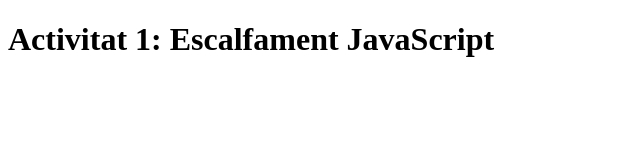
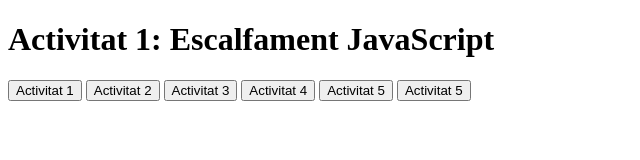
Before and after one commit to DevThalia/m14, a plain HTML site: page Act1/index.html in a window 1280 px wide. Shown: the whole page, without its empty margins (0-640 px from the left). Drawn offline with Linux system fonts and the light colour scheme.

```diff
--- a/Act1/index.html
+++ b/Act1/index.html
@@ -8,5 +8,15 @@
 </head>
 <body>
     <h1>Activitat 1: Escalfament JavaScript</h1>
+    <button onclick="compararNumeros(5,8)">Activitat 1</button>
+    <button onclick="suma1a100()">Activitat 2</button>
+    <button onclick="pedraPaper(7)">Activitat 3</button>
+    <button onclick="esParell()">Activitat 4</button>
+    <button onclick="revertirCadena('hola')">Activitat 5</button>
+    <button onclick="factorial(5)">Activitat 5</button>
+
+
+
+
 </body>
 </html>
--- a/Act1/script.js
+++ b/Act1/script.js
@@ -1,13 +1,13 @@
 function compararNumeros(a,b){
     if(a>b){
-        return a
+        console.log(a)
     }
-    return b
+    console.log(b)
 }
 
 function suma1a100(){
-    let suma
-    for(i=1; i<100; i++){
+    let suma=0
+    for(i=0; i<100; i++){
         suma=suma+i
     }
     console.log(suma)
@@ -28,18 +28,33 @@ function pedraPaper(){
     }
 }
 
-function esParell(){
-
+function esParell(num){
+    if(num %2==0){
+        console.log("True")
+    }else
+    console.log("False")
 }
 
 function revertirCadena(cadena){
-
+    let cadenaFinal=cadena.split('').reverse().join('')
+    console.log(cadenaFinal)
 }
 
 function factorial(n){
-
+    if(n>0){
+        console.log(n)
+    }else {
+        return factorial(n*(n-1))
+    }
 }
 
 function filtrarPositius(array){
+    for(i=0; i<array.length; i++){
+        if(array[i]<0){
+            array.pop(i)
+        }
+        return array
+    }
+    console.log(array)
 
 }
```
